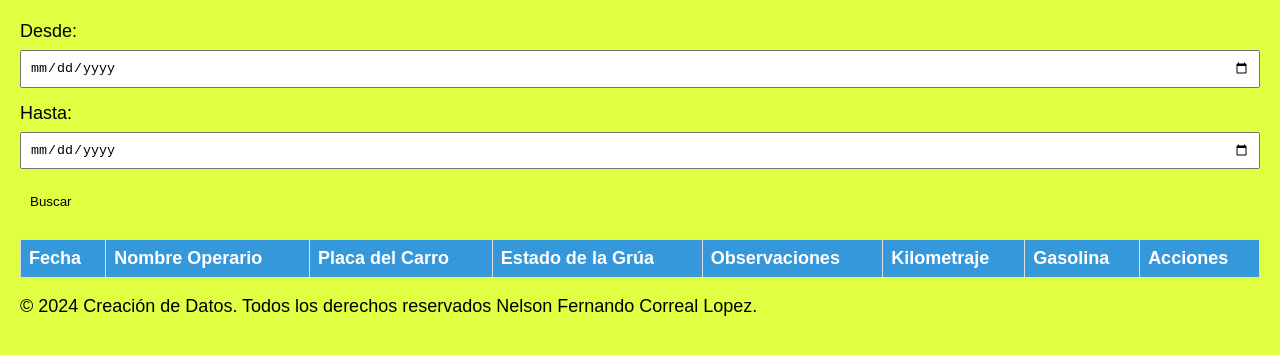
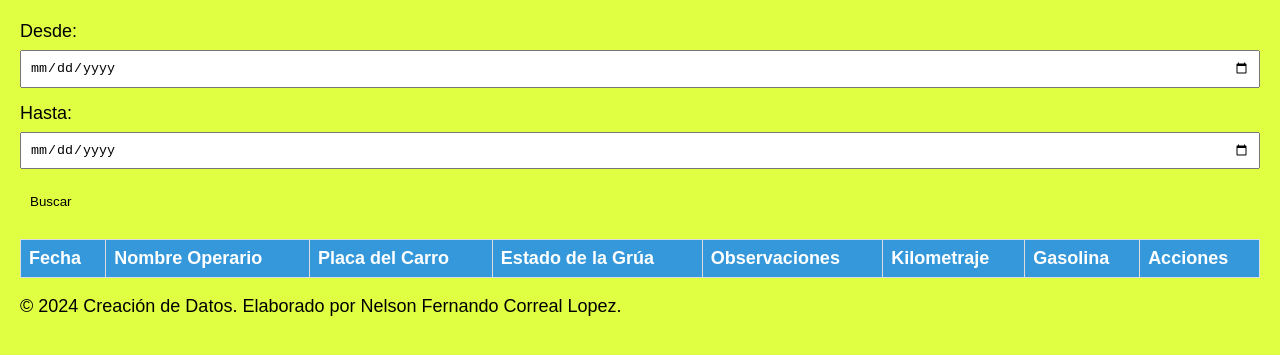
Before and after one commit to nelsoncorreal/concesion-sabana-de-occidente-area-de-operaciones11022024cr4dgr94f2nci0n4lp3r11012024, a website: page 15012024.html in a window 1280 px wide. Shown: the part 69-424 px from the top of the page. Drawn offline with Linux system fonts and the light colour scheme.

Commit message:
Update 15012024.html

```diff
--- a/15012024.html
+++ b/15012024.html
@@ -213,7 +213,7 @@
   </script>
 
   <div class="copyright">
-    <p>&copy; 2024 Creación de Datos. Todos los derechos reservados Nelson Fernando Correal Lopez.</p>
+    <p>&copy; 2024 Creación de Datos. Elaborado por Nelson Fernando Correal Lopez.</p>
   </div>
 </body>
 
```
